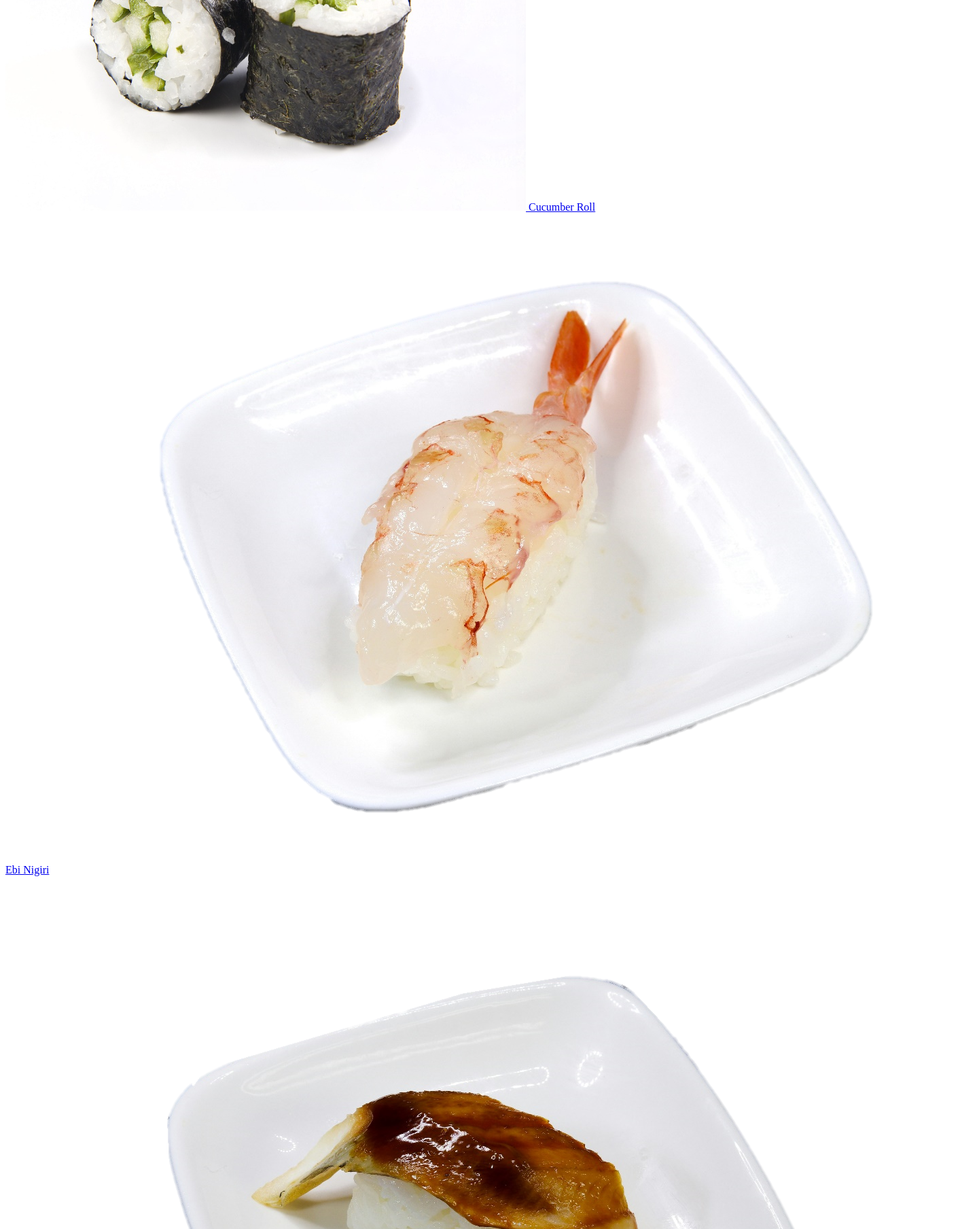
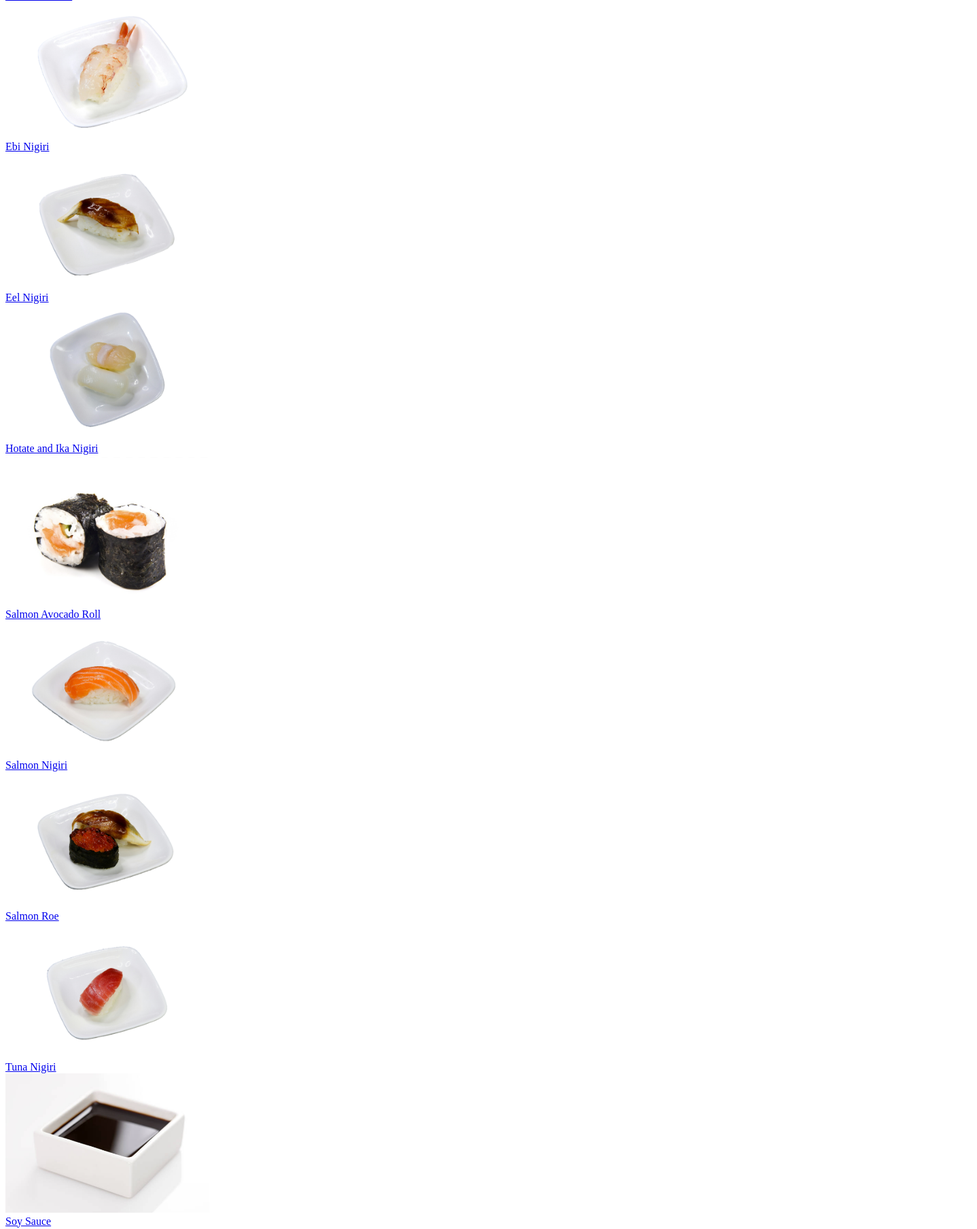
Before and after one commit to luciavu/odin-recipes, a plain HTML site: page index.html in a window 1280 px wide. Shown: the part 281-2089 px from the top of the page at 68% size, 1438 px wide, since content can reach past the window. Drawn offline with Linux system fonts and the light colour scheme.

Commit message:
Separate recipe image and text into div and changed order of display

```diff
--- a/index.html
+++ b/index.html
@@ -8,47 +8,64 @@
 </head>
 <body>
     <header>
-        <p>Odin Recipes</p>
+        <p class="inter-medium">Odin Recipes</p>
     </header>
 
     <div class="recipes">
         <a href="recipes/cucumber-roll.html">
-            <img src="images/cucumber-roll.png" alt="cucumber roll">
+            <div class="recipe-img">
+                <img src="images/cucumber-roll.png" alt="cucumber roll" width="300px">
+            </div>
             Cucumber Roll
         </a>
         <a href="recipes/ebi-nigiri.html">
-            <img src="images/ebi-nigiri-raw.png" alt="ebi nigiri">
+            <div class="recipe-img">
+                <img src="images/ebi-nigiri-raw.png" alt="ebi nigiri" width="300px">
+            </div>
             Ebi Nigiri
         </a>
         <a href="recipes/eel-nigiri.html">
-            <img src="images/eel-nigiri.png" alt="eel nigiri">
+            <div class="recipe-img">
+                <img src="images/eel-nigiri.png" alt="eel nigiri" width="300px">
+            </div>
             Eel Nigiri
         </a>
         <a href="recipes/hotate-and-ika-nigiri.html">
-            <img src="images/hotate-and-ika-nigiri.png" alt="hotate ika nigiri">
+            <div class="recipe-img">
+                <img src="images/hotate-and-ika-nigiri.png" alt="hotate ika nigiri" width="300px">
+            </div>
             Hotate and Ika Nigiri
         </a>
         <a href="recipes/salmon-avocado-roll.html">
-            <img src="images/salmon-avocado-roll.png" alt="salmon avo roll">
+            <div class="recipe-img">
+                <img src="images/salmon-avocado-roll.png" alt="salmon avo roll" width="300px">
+            </div>
             Salmon Avocado Roll
         </a>
         <a href="recipes/salmon-nigiri.html">
-            <img src="images/salmon-nigiri.png" alt="salmon nigiri">
+            <div class="recipe-img">
+                <img src="images/salmon-nigiri.png" alt="salmon nigiri" width="300px">
+            </div>
             Salmon Nigiri
         </a>
         <a href="recipes/salmon-roe.html">
-            <img src="images/eel-and-salmon-roe-nigiri.png" alt="salmon roe">
+            <div class="recipe-img">
+                <img src="images/eel-and-salmon-roe-nigiri.png" alt="salmon roe" width="300px">
+            </div>
             Salmon Roe
         </a>
+        <a href="recipes/tuna-nigiri.html">
+            <div class="recipe-img">
+                <img src="images/tuna-nigiri.png" alt="tuna nigiri" width="300px">
+            </div>
+            Tuna Nigiri
+        </a>
         <a href="recipes/soy-sauce.html">
-            <img src="images/soy-sauce.png" alt="soy sauce">
+            <div class="recipe-img">
+                <img src="images/soy-sauce.png" alt="soy sauce" width="300px">
+            </div>
             Soy Sauce
         </a>
-        <a href="recipes/tuna-nigiri.html">
-            <img src="images/tuna-nigiri.png" alt="tuna nigiri">
-            Tuna Nigiri
-        </a>
     </div>
-
 </body>
 </html>
```
